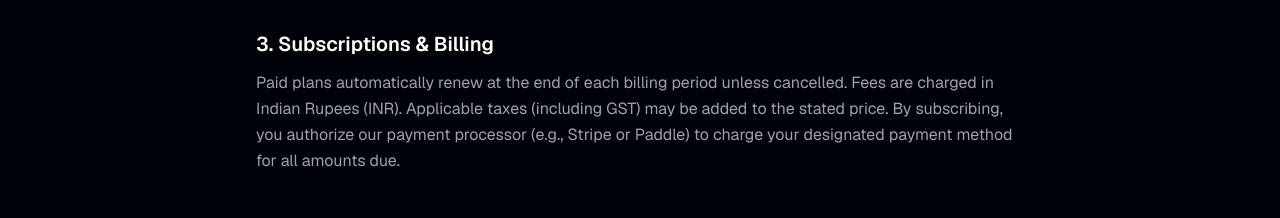
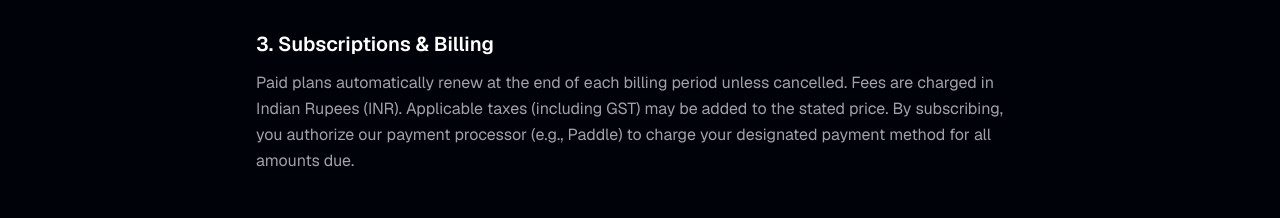
Before and after one commit to Ayushkrsharma013/mark1, a Next.js app: page /legal/terms in a window 1280 px wide. Shown: the part 804-1022 px from the top of the page. Built offline with nearby package versions, Linux system fonts and the light colour scheme.

Commit message:
fix: remove Stripe reference from ToS section 3

```diff
--- a/app/(marketing)/legal/terms/page.tsx
+++ b/app/(marketing)/legal/terms/page.tsx
@@ -81,8 +81,7 @@ export default function TermsPage() {
               Paid plans automatically renew at the end of each billing period
               unless cancelled. Fees are charged in Indian Rupees (INR).
               Applicable taxes (including GST) may be added to the stated price.
-              By subscribing, you authorize our payment processor (e.g., Stripe
-              or Paddle) to charge your designated payment method for all
+              By subscribing, you authorize our payment processor (e.g., Paddle) to charge your designated payment method for all
               amounts due.
             </p>
           </section>
```
